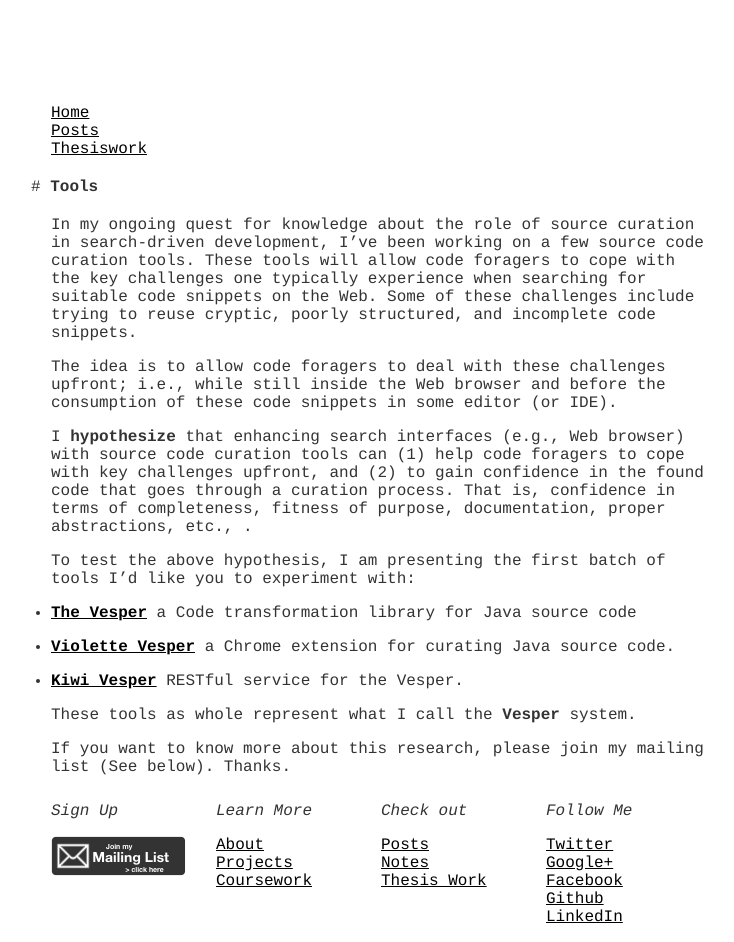
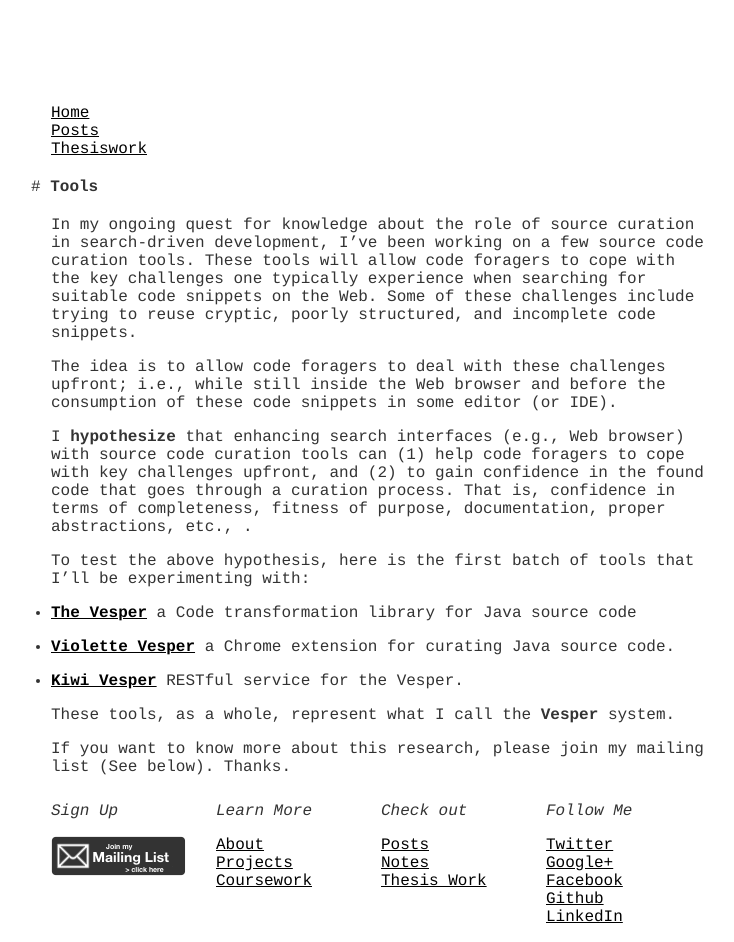
Before and after one commit to hsanchez/hsanchez.github.io, a Jekyll site: the page built from posts/thesiswork/tools/index.md, in a window 1280 px wide. Shown: the whole page, without its empty margins (259-993 px from the left). Built offline with Jekyll 4.4.1, drawn with Linux system fonts in a browser that asks for light colours; Markdown is read by kramdown in place of the engine named in the settings.

Commit message:
proof read the entire text

```diff
--- a/posts/thesiswork/tools/index.md
+++ b/posts/thesiswork/tools/index.md
@@ -17,8 +17,7 @@ tools can (1) help code foragers to cope with key challenges upfront, and (2) to
 the found code that goes through a curation process. That is, confidence in terms of completeness,
 fitness of purpose, documentation, proper abstractions, etc., .
 
-To test the above hypothesis, I am presenting the first batch of tools I'd like you to experiment
-with:
+To test the above hypothesis, here is the first batch of tools that I'll be experimenting with:
 
 {% for post in site.categories.tools %}
 
@@ -26,6 +25,6 @@ with:
 
 {% endfor %}
 
-These tools as whole represent what I call the **Vesper** system.
+These tools, as a whole, represent what I call the **Vesper** system.
 
 If you want to know more about this research, please join my mailing list (See below). Thanks.
```
Also changed, not shown: posts/thesiswork/tools/_posts/2014-07-22-violette.md (+16 -10 lines), posts/thesiswork/tools/_posts/2014-07-23-the-vesper.md (+1 -1 lines).
